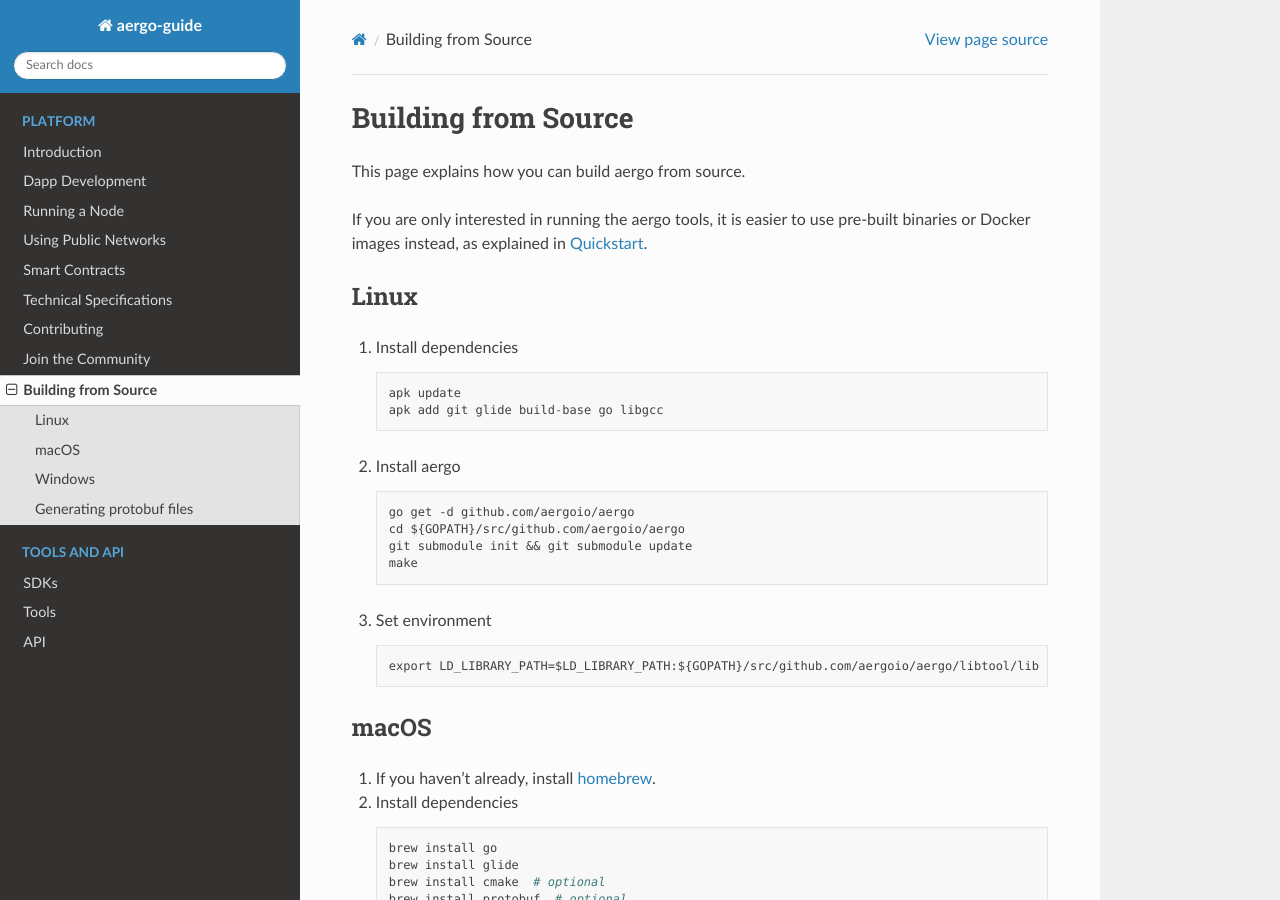
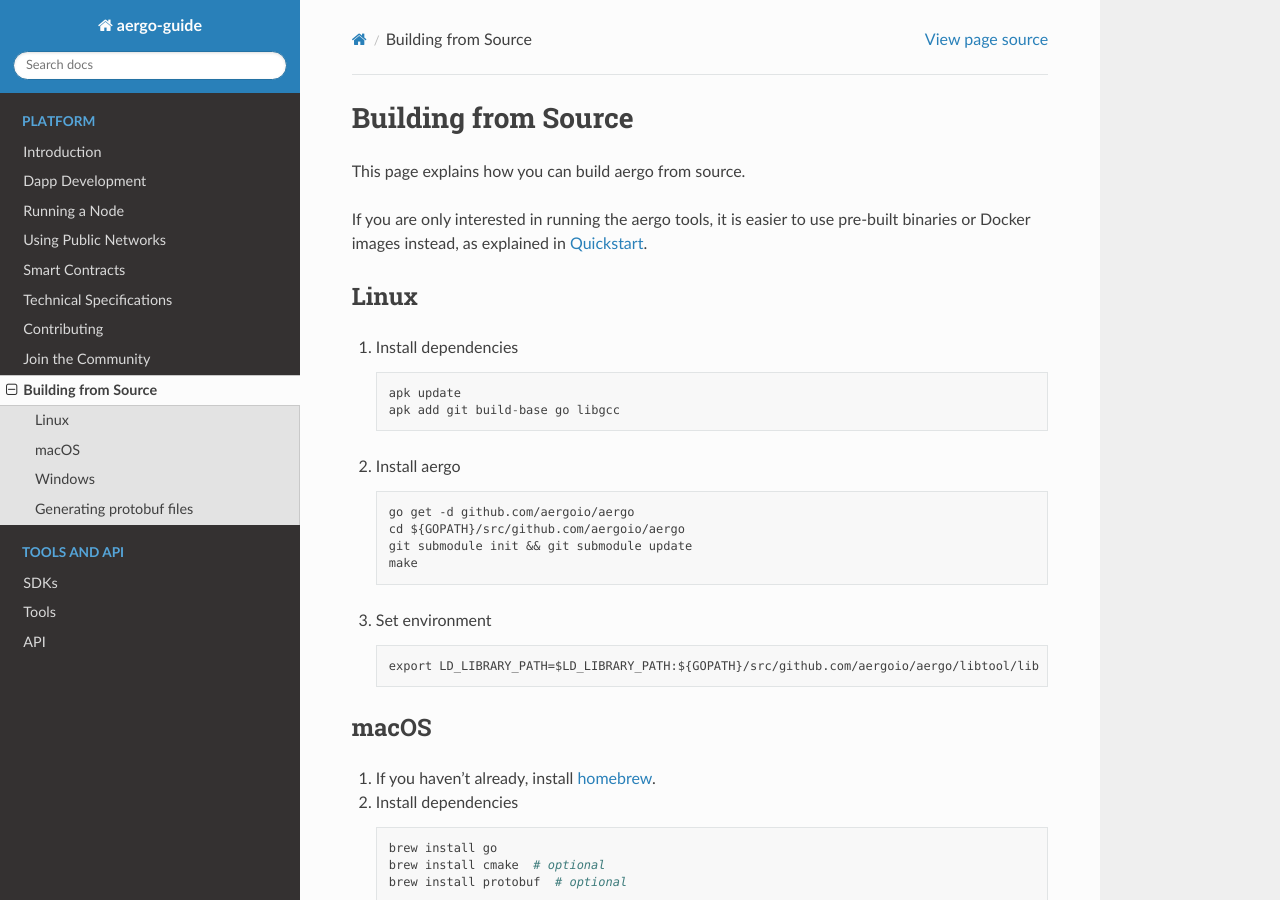
Before and after one commit to aergoio/guide, a Sphinx documentation site: the page built from source/contribution/building-from-source.rst, in a window 1280 px wide and 900 px high. Built offline with Sphinx 7.4.7 and the Read the Docs theme 2.0.0, drawn with Linux system fonts in a browser that asks for light colours.

Commit message:
Update building-from-source.rst

```diff
--- a/source/contribution/building-from-source.rst
+++ b/source/contribution/building-from-source.rst
@@ -12,7 +12,7 @@
    ::
 
         apk update
-        apk add git glide build-base go libgcc
+        apk add git build-base go libgcc
 
 2. Install aergo
    ::
@@ -34,7 +34,6 @@
    ::
 
         brew install go
-        brew install glide
         brew install cmake  # optional
         brew install protobuf  # optional
 
```
